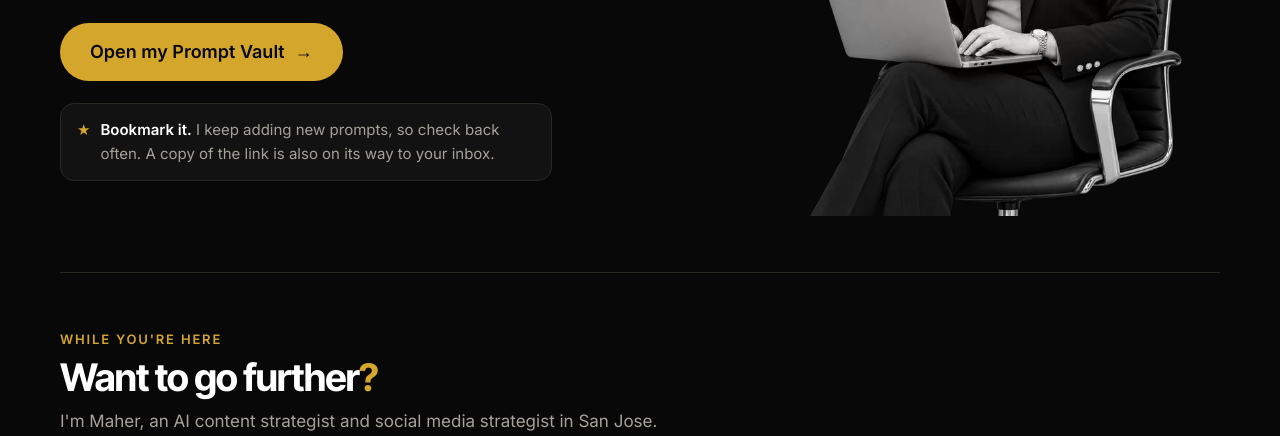
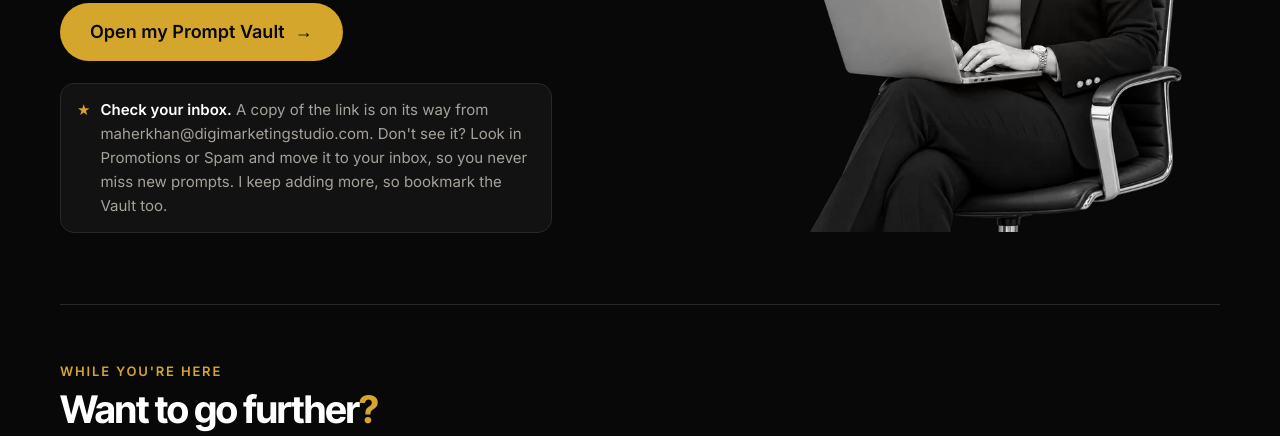
Before and after one commit to maherkhan-builds/digimarketingstudio, a plain HTML site: page thanks/index.html in a window 1280 px wide. Shown: the part 355-791 px from the top of the page. Drawn offline with Linux system fonts and the light colour scheme.

Commit message:
Add inbox check tip to thank-you page
Co-Authored-By: Claude Opus 5.5 <noreply@anthropic.com>
Claude-Session: https://claude.ai/code/session_01QtgASdNcpX2DkXo8jwDrHr

```diff
--- a/thanks/index.html
+++ b/thanks/index.html
@@ -84,7 +84,7 @@ footer.site{border-top:1px solid var(--line)}
       <h1 id="h1">Thank you for joining me<span class="dot">!</span></h1>
       <p class="lead">Your free AI Prompt Vault is ready. These are the prompts I use in real client work for content, social media and ads.</p>
       <a class="vbtn" href="https://lava-tarsal-109.notion.site/The-AI-Vault-3a1d533bd8a181779219c154a70f68d9" target="_blank" rel="noopener">Open my Prompt Vault <span aria-hidden="true">&rarr;</span></a>
-      <p class="tip"><span aria-hidden="true" class="dot">&#9733;</span><span><b>Bookmark it.</b> I keep adding new prompts, so check back often. A copy of the link is also on its way to your inbox.</span></p>
+      <p class="tip"><span aria-hidden="true" class="dot">&#9733;</span><span><b>Check your inbox.</b> A copy of the link is on its way from maherkhan@digimarketingstudio.com. Don't see it? Look in Promotions or Spam and move it to your inbox, so you never miss new prompts. I keep adding more, so bookmark the Vault too.</span></p>
     </div>
     <div class="pic" aria-hidden="true"><div class="sun"></div><img src="/thanks/img/portrait.webp" alt="" width="560" height="700"></div>
   </div>
```
